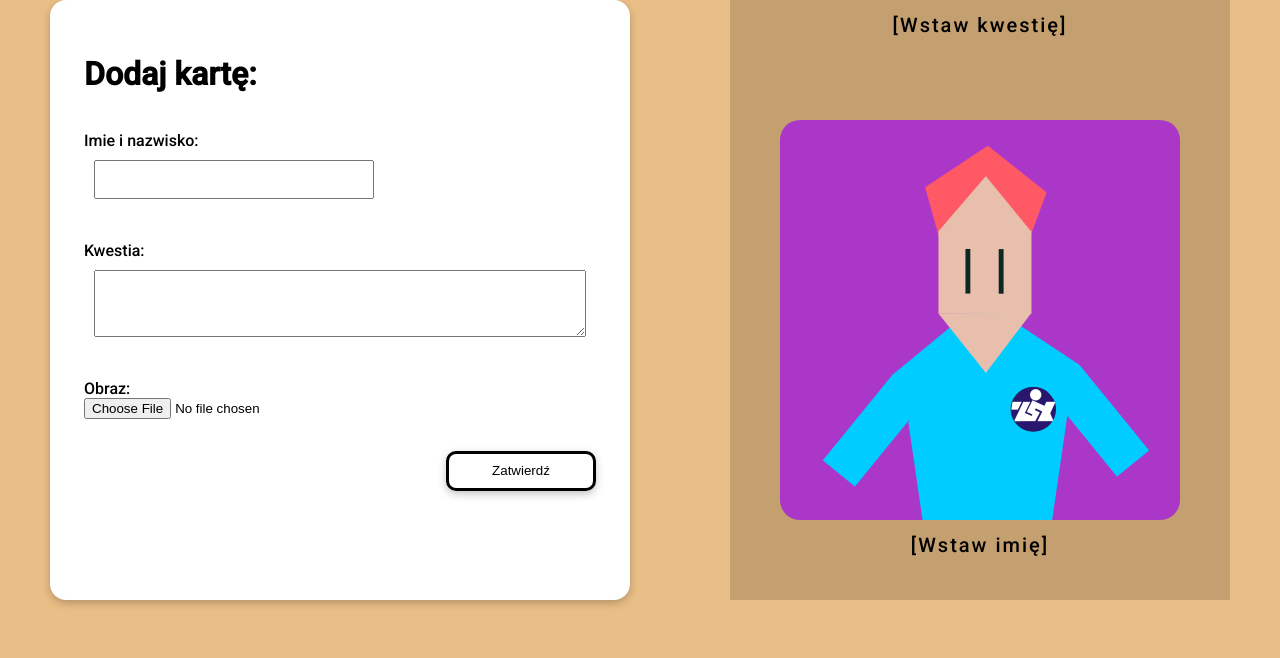
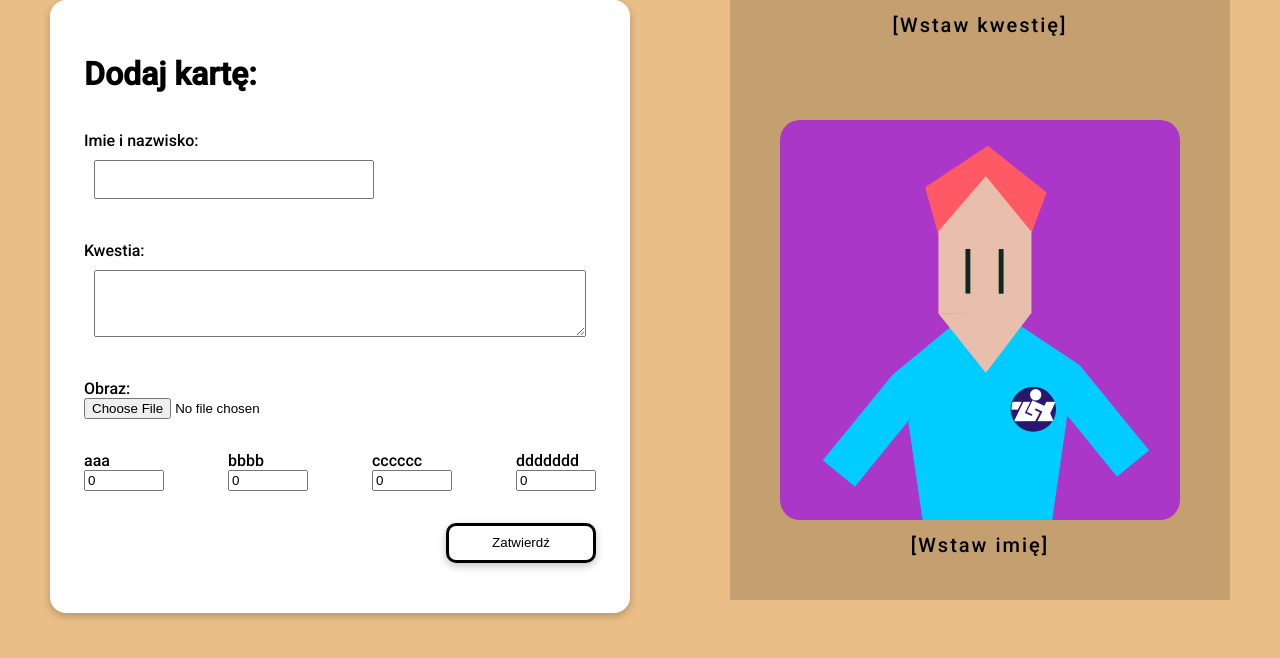
Before and after one commit to Witaj-w-ZSK/Witaj-w-ZSK-App, a React (Create React App) app: page /admin in a window 1280 px wide. Shown: the top 658 px of the page. Built offline with nearby package versions, Linux system fonts and the light colour scheme.

Commit message:
statisctics inputs added

```diff
--- a/src/components/NewCardForm.js
+++ b/src/components/NewCardForm.js
@@ -10,7 +10,14 @@ const NewCardForm = () => {
     //     console.log(threads);
     // }, []);
 
-    const { register, handleSubmit, getValues, watch } = useForm();
+    const { register, handleSubmit, getValues, watch } = useForm({
+        defaultValues: {
+            a: 0,
+            b: 0,
+            c: 0,
+            d: 0,
+        },
+    });
     const [selectedImage, setSelectedImage] = useState();
     const onSubmit = (data) => console.log(data);
     const watchPerson = watch("person");
@@ -64,6 +71,56 @@ const NewCardForm = () => {
                             })}
                         />
                     </p>
+                    <div className="statistics-input-holder">
+                        <p className="input-holder">
+                            <label htmlFor="a">aaa</label>
+                            <input
+                                type="number"
+                                step="0.05"
+                                max="0.1"
+                                min="-0.1"
+                                name=""
+                                id=""
+                                {...register("a", { required: true })}
+                            />
+                        </p>
+                        <p className="input-holder">
+                            <label htmlFor="b">bbbb</label>
+                            <input
+                                type="number"
+                                step="0.05"
+                                max="0.1"
+                                min="-0.1"
+                                name=""
+                                id=""
+                                {...register("b", { required: true })}
+                            />
+                        </p>
+                        <p className="input-holder">
+                            <label htmlFor="c">cccccc</label>
+                            <input
+                                type="number"
+                                step="0.05"
+                                max="0.1"
+                                min="-0.1"
+                                name=""
+                                id=""
+                                {...register("c", { required: true })}
+                            />
+                        </p>
+                        <p className="input-holder">
+                            <label htmlFor="d">ddddddd</label>
+                            <input
+                                type="number"
+                                step="0.05"
+                                max="0.1"
+                                min="-0.1"
+                                name=""
+                                id=""
+                                {...register("d", { required: true })}
+                            />
+                        </p>
+                    </div>
                     <p className="input-holder">
                         <input
                             type="submit"
--- a/src/index.css
+++ b/src/index.css
@@ -72,6 +72,7 @@ code {
     justify-content: space-around;
 }
 .NewCardForm {
+    max-width: 512px;
     width: 40vw;
     padding: 10px;
     display: flex;
@@ -99,7 +100,10 @@ code {
     flex-direction: column;
     align-items: stretch;
 }
-
+.statistics-input-holder {
+    display: flex;
+    justify-content: space-between;
+}
 #newCardSubmit {
     align-self: flex-end;
 }
```
